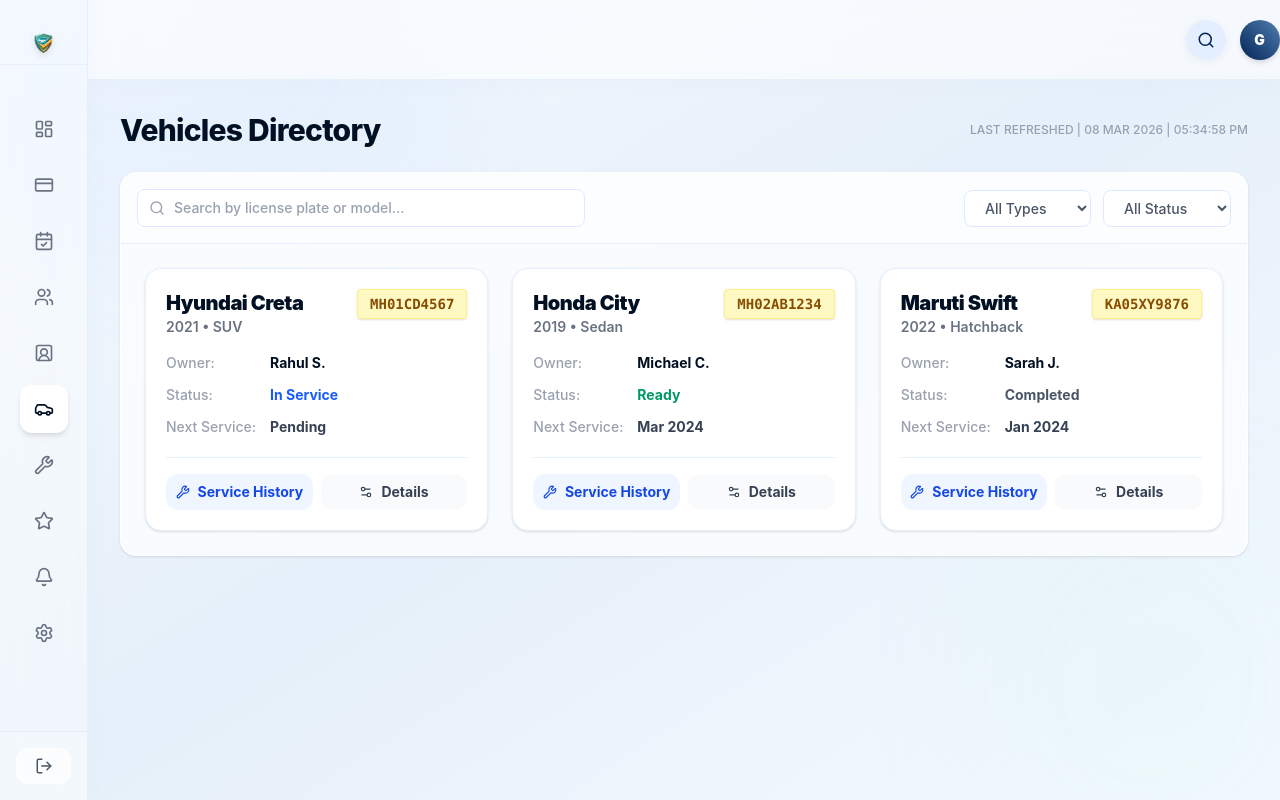
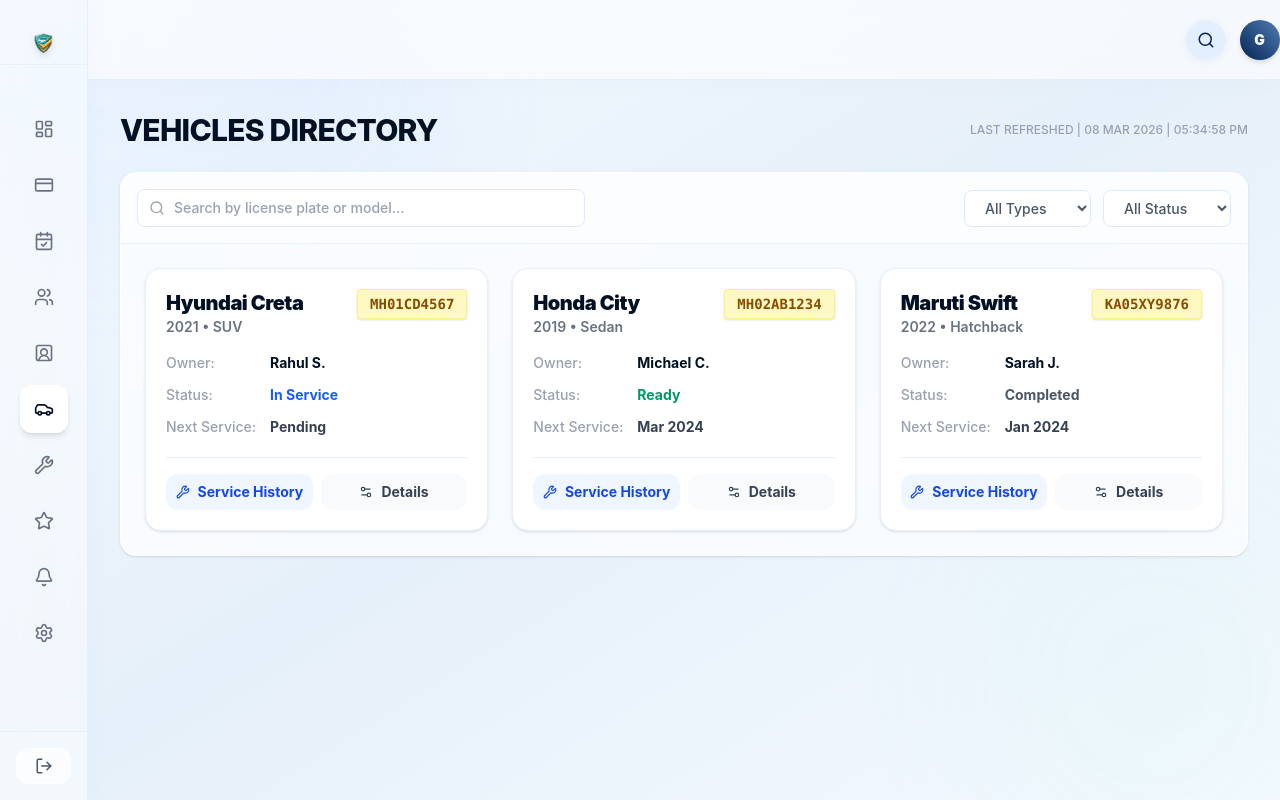
Before and after one commit to sinhagouravv/VehicleeCare, a React (Vite) app in the folder garage/: page /vehicles in a window 1280 px wide. Built offline with nearby package versions, Linux system fonts and the light colour scheme.

Commit message:
Upgraded

```diff
--- a/garage/src/pages/Vehicles.jsx
+++ b/garage/src/pages/Vehicles.jsx
@@ -21,7 +21,7 @@
     return (
         <div className="space-y-6 max-w-[92rem] mx-auto">
             <div className="flex justify-between items-center mb-6">
-                <h1 className="text-3xl font-extrabold text-[#011023] tracking-tight flex items-center gap-3">
+                <h1 className="text-3xl font-extrabold text-[#011023] uppercase tracking-tight flex items-center gap-3">
                     Vehicles Directory
                 </h1>
                 <div className="flex items-center gap-4">
```
